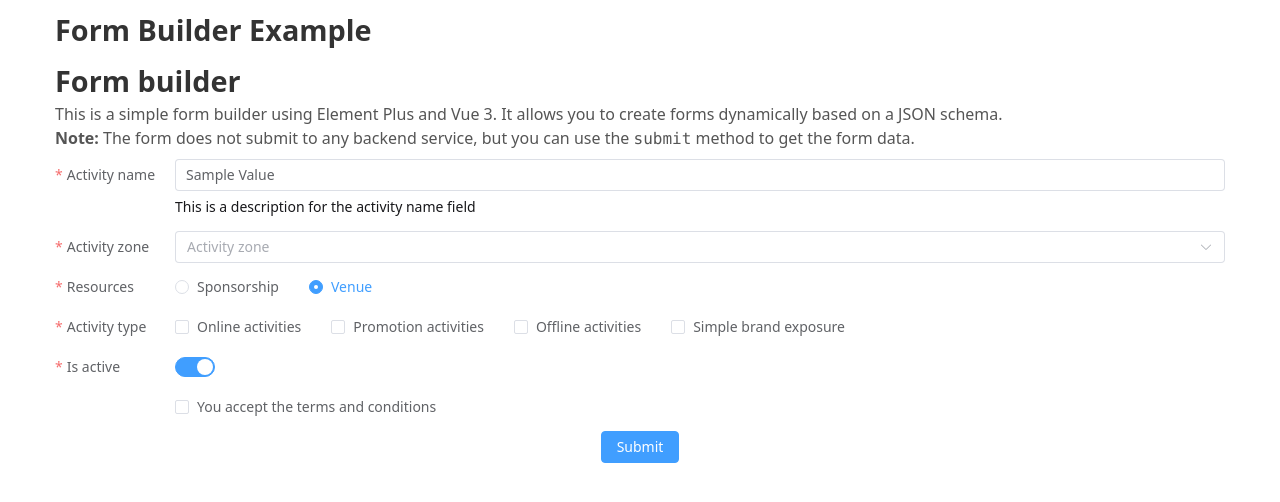
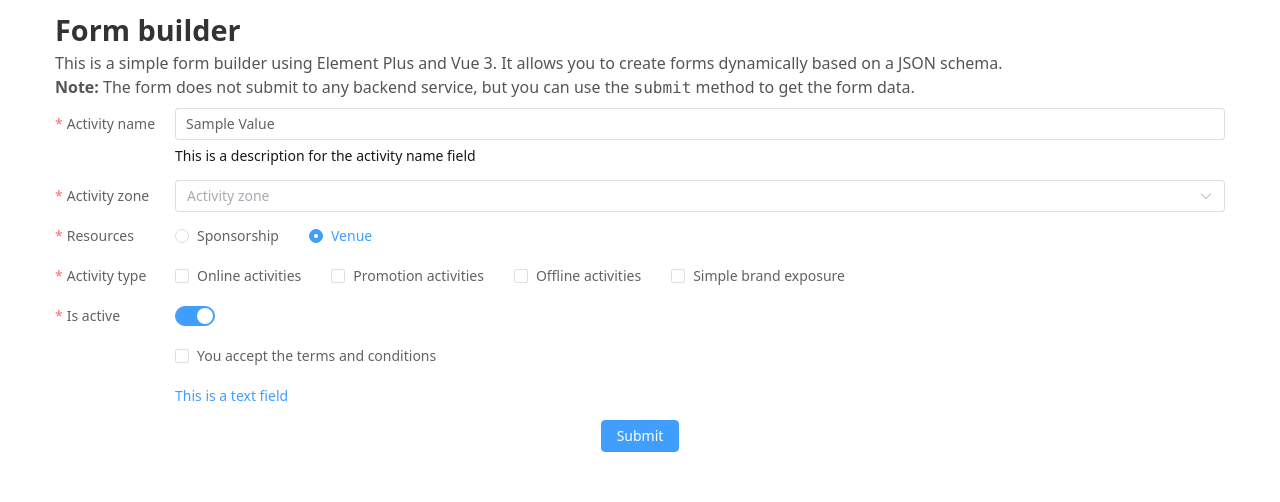
Before and after one commit to Friske2/FormBuilder, a Vue app: page / in a window 1280 px wide. Shown: the top 502 px of the page. Built offline with nearby package versions, Linux system fonts and the light colour scheme.

Commit message:
Remove title from App.vue and add a new text field to exampleForm.json with styling and description

```diff
--- a/src/App.vue
+++ b/src/App.vue
@@ -1,6 +1,5 @@
 <template>
   <div class="container">
-    <div class="title my-2">Form Builder Example</div>
     <FormBuilder ref="elForm" />
     <div class="flex justify-center">
        <el-button type="primary" @click="submitForm">Submit</el-button>
--- a/src/mocks/exampleForm.json
+++ b/src/mocks/exampleForm.json
@@ -272,5 +272,21 @@
                 "trigger": "blur"
             }
         ]
+    },
+    {
+        "code": "text",
+        "is": "text",
+        "label": {
+            "text": " ",
+            "position": "left"
+        },
+        "props": {
+            "content": "This is a text field",
+            "style": {
+                "color": "#409eff",
+                "fontSize": "14px"
+            }
+        },
+        "rules": []
     }
 ]
```
